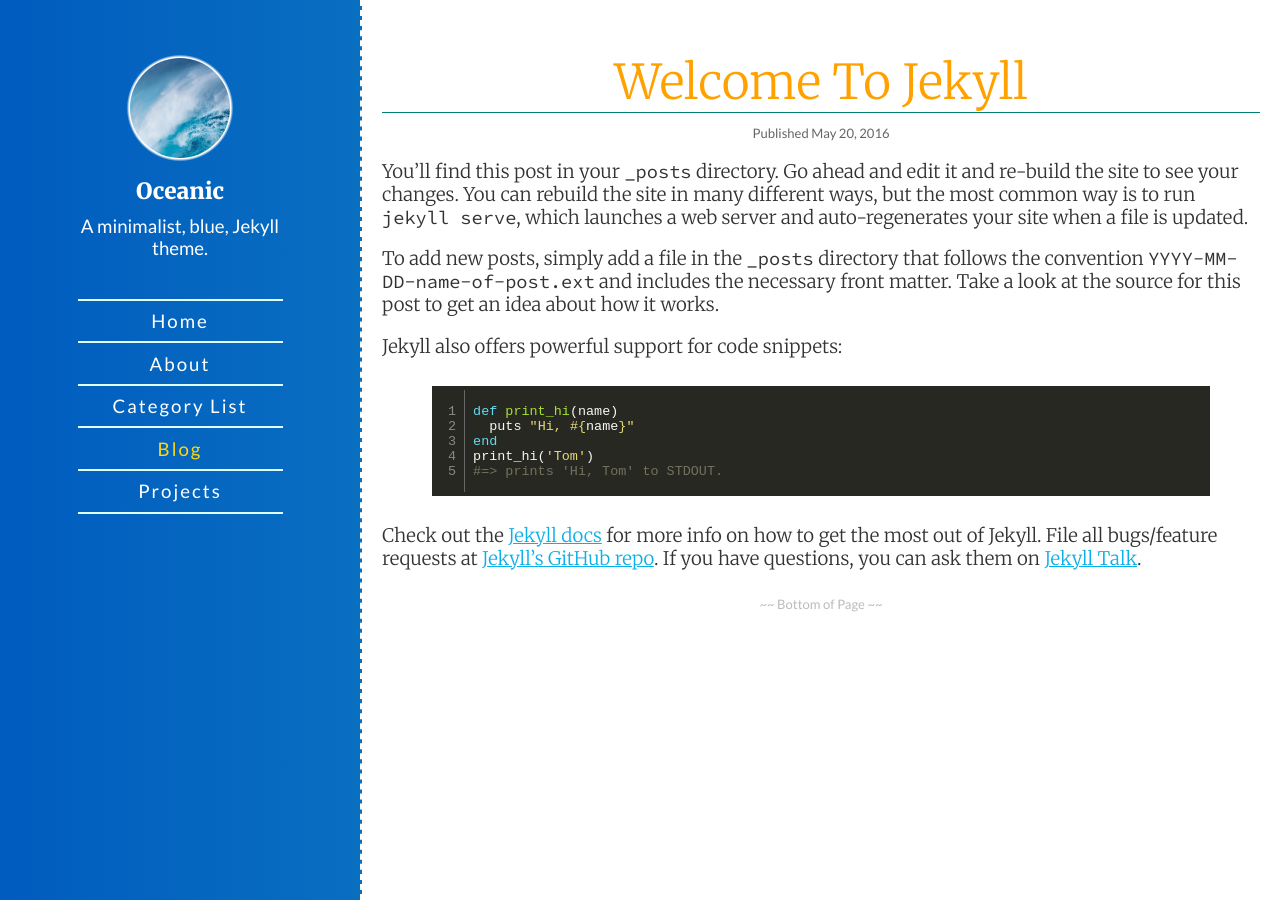
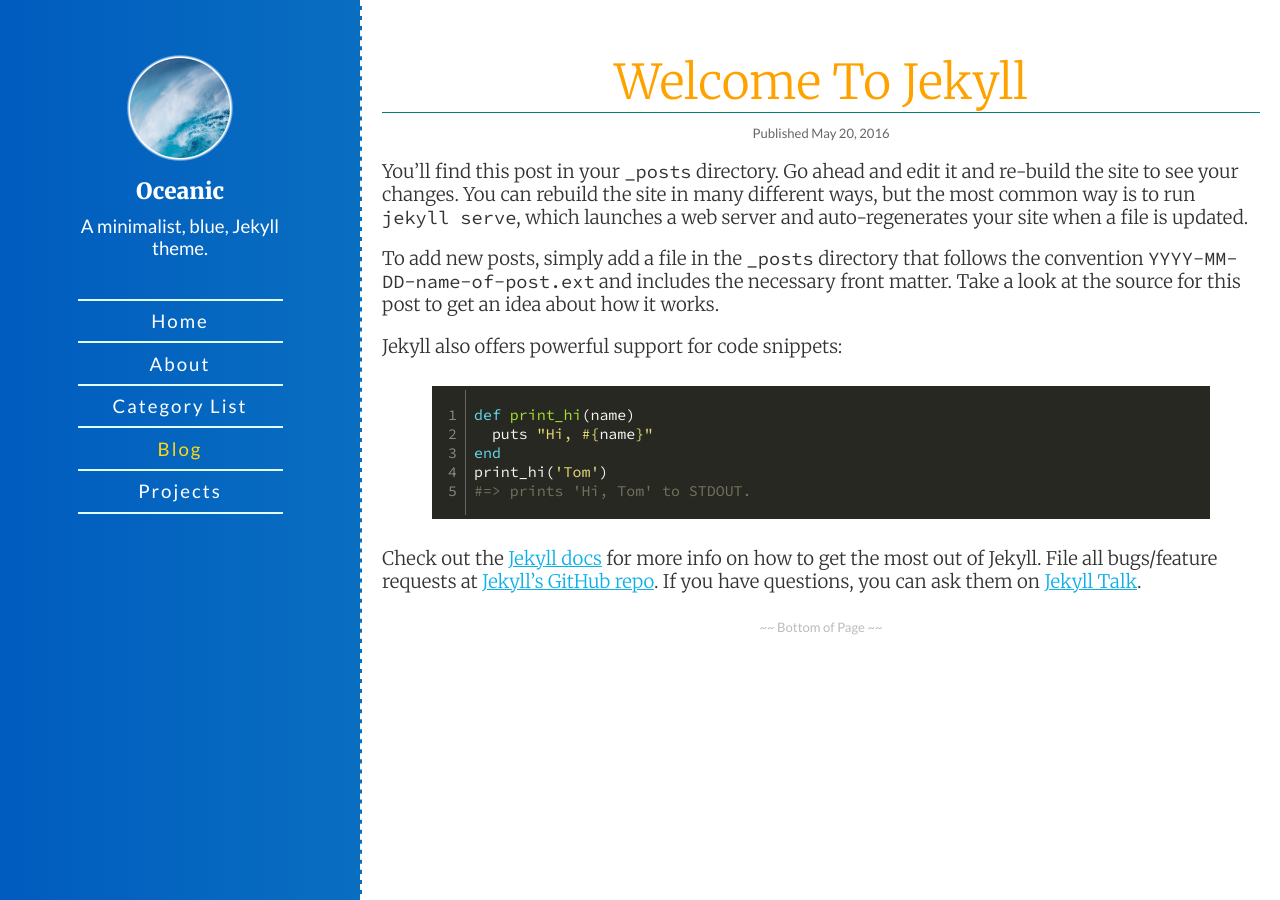
Before and after one commit to karlnicoll/jekyll-oceanic, a Jekyll site: the page built from _posts/2016-05-20-welcome-to-jekyll.md, in a window 1280 px wide. Built offline with Jekyll 4.4.1, drawn with Linux system fonts in a browser that asks for light colours.

Commit message:
Fixed up Code Formatting In Default Theme
Rouge formatting with the default theme is all messed up. It needed some
tweaks to make it consistent.

```diff
--- a/_sass/theme.scss
+++ b/_sass/theme.scss
@@ -288,10 +288,12 @@
 /**********************************************************************/
 
 /* Code Snippets */
-code {
+code, pre {
 	font-family: $code-font;
 }
 .highlight > pre {
+	font-size: 0.8em;
+	font-family: $code-font;
 	margin: 1.5em 50px;
 	padding: 4px 8px;
 }
@@ -302,7 +304,6 @@
 	margin: 0;
 }
 .rouge-table pre {
-	font-size: 0.8em;
 	padding: 0 8px;
 }
 .rouge-table td {
@@ -339,11 +340,9 @@
 }
 table th {
 	font-family: $table-header-font;
-	font-size: 0.9em;
 }
 table td {
 	font-family: $table-cell-font;
-	font-size: 0.9em;
 }
 
 /**********************************************************************/
@@ -353,7 +352,6 @@
 figure {
 	margin:1.5em auto;
 	display: block;
-	text-align:center;
 }
 
 figure figcaption {
```
